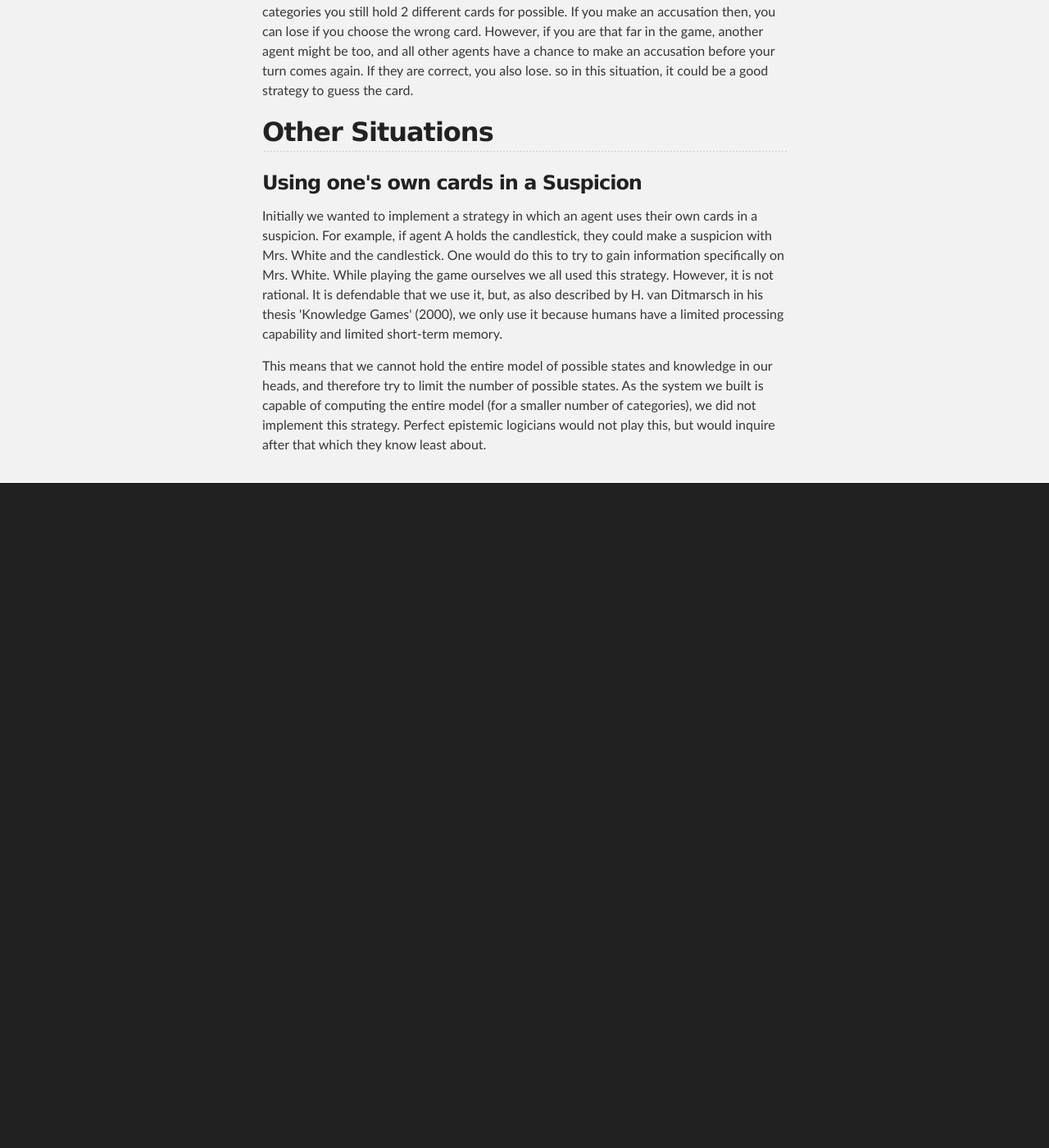
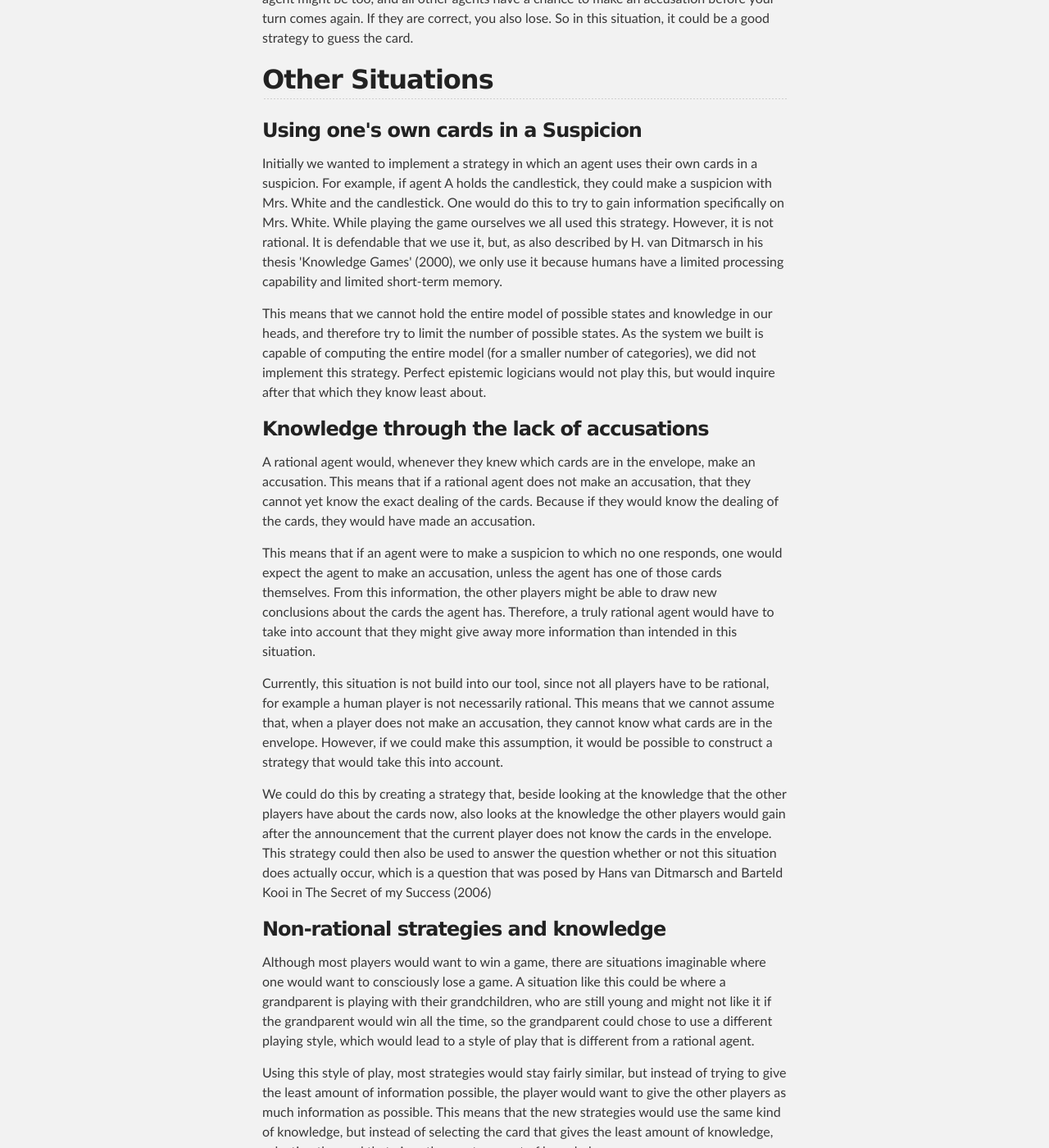
Before and after one commit to rmellema/Cluedo, a Jekyll site: the page built from strategies.html, in a window 1280 px wide and 1400 px high, scrolled down 2229 px. Shown: the whole window at 82% size. Built offline with Jekyll 4.4.1, drawn with Linux system fonts in a browser that asks for light colours; before the commit the page ends 2859 px from its top, so only the background shows below that; some of the changed text lies outside the part shown.

Commit message:
Wrote part for Strategies and Situations and made small change to implementation

```diff
--- a/strategies.html
+++ b/strategies.html
@@ -3,47 +3,158 @@ title: Strategies and Situations
 layout: default
 ---
 
-<h1>Strategies and Situations</h1>
-<p>Most of the strategies that can be played (as described below) originated from situations we encountered while playing the game ourselves, and from reasoning about possible tactics and other situations.</p>
+<p>Most of the strategies that can be played (as described below) originated
+from situations we encountered while playing the game ourselves, and from
+reasoning about possible tactics and other situations.</p>
 
 <h2>Suspicion Strategies</h2>
-<p>There are two strategies that can be used to determine which suspicion an agent could/should make when they get their turn. We named the first the 'default' strategy, and the second the 'complex' strategy.</p>
+<p>There are two strategies that can be used to determine which suspicion an
+agent could/should make when they get their turn. We named the first the
+'default' strategy, and the second the 'complex' strategy.</p>
 
 <h3>Default Suspicion Strategy</h3>
-<p>A very simple strategy: the agent chooses a card per category of which they do not know whether it is in the envelope, and then make that set their suspicion.</p>
+<p>A very simple strategy: the agent chooses a card per category of which they
+do not know whether it is in the envelope, and then make that set their
+suspicion.</p>
 
 <h3>Complex Suspicion Strategy</h3>
-<p>A more complex suspicion stratgy is to take into account the information of the other players. To do this, an agent first makes a list per category of the cards it does not yet know. Instead of just choosing one from this list, they check to see how many agents know something about that card. If agent A knows that agent I knows that card is in the envelope, or that agent I knows that card is held by agent A, that is seen as 'knowing something about that card'. If the other agent already knows something about these cards, they can gain more information if there are cards shown by an agent who has to respond to the suspicion. </p>
-<p>An example: Agent A suspects Mrs. White and the candlestick. However, I know that agent A has Mrs. White, because they showed me that card in a previous round. Agent B, who is asked to respond to the suspicion, shows agent A a card. Because I know that Agent B cannot have Mrs. White (because I know Agent A has it), the card shown must be the candlestick. In the game of cluedo the goal is to gain as much information as possible, while giving the other agents the least possible information. So, if it can be avoided, any agent wants to play the strategy that will give them new information, without giving more information than necessary to the other agents.</p>
+<p>A more complex suspicion strategy is to take into account the information of
+the other players. To do this, an agent first makes a list per category of the
+cards it does not yet know. Instead of just choosing one from this list, they
+check to see how many agents know something about that card. If agent A knows
+that agent I knows that card is in the envelope, or that agent I knows that card
+is held by agent A, that is seen as 'knowing something about that card'. If the
+other agent already knows something about these cards, they can gain more
+information if there are cards shown by an agent who has to respond to the
+suspicion. </p>
+
+<p>An example: Agent A suspects Mrs. White and the candlestick. However, I know
+that agent A has Mrs. White, because they showed me that card in a previous
+round. Agent B, who is asked to respond to the suspicion, shows agent A a card.
+Because I know that Agent B cannot have Mrs. White (because I know Agent A has
+it), the card shown must be the candlestick. In the game of Cluedo the goal is
+to gain as much information as possible, while giving the other agents the least
+possible information. So, if it can be avoided, any agent wants to play the
+strategy that will give them new information, without giving more information
+than necessary to the other agents.</p>
 
 <h2>Response Strategies</h2>
 <p>If another player makes a suspicion, an agent can be asked to respond to
 that query. This means that if the agent has one or more of the cards queried,
-they must show one of them. In all cases, if an agent only has one of the cards in the suspicion, they have to show that one. When they have more than one, there are different strategies that can be played. </p>
+they must show one of them. In all cases, if an agent only has one of the cards
+in the suspicion, they have to show that one. When they have more than one,
+there are different strategies that can be played. </p>
 
 <h3>Default Response Strategy</h3>
-<p>The simplest strategy that can be played is just to choose a card from the suspicion to return at random. If the agent only has one, this is easy, and otherwise, they choose one at random.</p>
+<p>The simplest strategy that can be played is just to choose a card from the
+suspicion to return at random. If the agent only has one, this is easy, and
+otherwise, they choose one at random.</p>
 
 
 <h3>Simple Response Strategy</h3>
-<p>A slightly more complicated strategy is to check whether you have already shown one of the cards to the querying agent. If you have (if you know that they know that you have that card), then just show that card again, that gives then no new information at all. If the agent hasn't shown any of the cards to the querying agent, then just choose a random card.</p>
+<p>A slightly more complicated strategy is to check whether you have already
+shown one of the cards to the querying agent. If you have (if you know that they
+know that you have that card), then just show that card again, that gives then
+no new information at all. If the agent hasn't shown any of the cards to the
+querying agent, then just choose a random card.</p>
 
 <h3>Optimal Response Strategy</h3>
-<p>This can be added on to the simple strategy, so if the agent has more than one of the cards in the suspicion, and has shown neither of them to the other agent before. In this case, you still want the opponent to gain the least amount of information. A way to do this is to reason about how many information showing each of these cards would give the other agent. If you know that they know almost all weapon cards, you would be better off to show a person card. However, if there are six possible weapons and four possible suspects, and you know that they know half of each category, it is better to show a weapon, because that gives the least amount of information, relatively.</p>
+<p>This can be added on to the simple strategy, so if the agent has more than
+one of the cards in the suspicion, and has shown neither of them to the other
+agent before. In this case, you still want the opponent to gain the least amount
+of information. A way to do this is to reason about how many information showing
+each of these cards would give the other agent. If you know that they know
+almost all weapon cards, you would be better off to show a person card. However,
+if there are six possible weapons and four possible suspects, and you know that
+they know half of each category, it is better to show a weapon, because that
+gives the least amount of information, relatively.</p>
 
 
 <h2>Accusation Strategies</h2>
-<p>There are several strategies that can be used to determine whether to make an accusation. the first is obvious one. The second is an alternative strategy that can be played by winning-driven agents. This is one we encountered while playing.</p>
+<p>There are several strategies that can be used to determine whether to make an
+accusation. The first is obvious one. The second is an alternative strategy that
+can be played by winning-driven agents. This is one we encountered while
+playing.</p>
 
 <h3>Default Accusation Strategy</h3>
-<p>If you know all the cards that are in the envelope (be eliminating all other possibilities), make an accusation containing those cards.</p>
+<p>If you know all the cards that are in the envelope (be eliminating all other
+possibilities), make an accusation containing those cards.</p>
 
 <h3>Risky Accusation Strategy</h3>
-<p>It can happen that you know all the cards in the envelope, except for one. So of one of the categories you still hold 2 different cards for possible. If you make an accusation then, you can lose if you choose the wrong card. However, if you are that far in the game, another agent might be too, and all other agents have a chance to make an accusation before your turn comes again. If they are correct, you also lose. so in this situation, it could be a good strategy to guess the card.</p>
+<p>It can happen that you know all the cards in the envelope, except for one. So
+of one of the categories you still hold 2 different cards for possible. If you
+make an accusation then, you can lose if you choose the wrong card. However, if
+you are that far in the game, another agent might be too, and all other agents
+have a chance to make an accusation before your turn comes again. If they are
+correct, you also lose. So in this situation, it could be a good strategy to
+guess the card.</p>
 
 
 <h2>Other Situations</h2>
 
 <h3>Using one's own cards in a Suspicion</h3>
-<p>Initially we wanted to implement a strategy in which an agent uses their own cards in a suspicion. For example, if agent A holds the candlestick, they could make a suspicion with Mrs. White and the candlestick. One would do this to try to gain information specifically on Mrs. White. While playing the game ourselves we all used this strategy. However, it is not rational. It is defendable that we use it, but, as also described by H. van Ditmarsch in his thesis 'Knowledge Games' (2000), we only use it because humans have a limited processing capability and limited short-term memory.</p>
-<p>This means that we cannot hold the entire model of possible states and knowledge in our heads, and therefore try to limit the number of possible states. As the system we built is capable of computing the entire model (for a smaller number of categories), we did not implement this strategy. Perfect epistemic logicians would not play this, but would inquire after that which they know least about. </p>
+<p>Initially we wanted to implement a strategy in which an agent uses their own
+cards in a suspicion. For example, if agent A holds the candlestick, they could
+make a suspicion with Mrs. White and the candlestick. One would do this to try
+to gain information specifically on Mrs. White. While playing the game ourselves
+we all used this strategy. However, it is not rational. It is defendable that we
+use it, but, as also described by H. van Ditmarsch in his thesis 'Knowledge
+Games' (2000), we only use it because humans have a limited processing
+capability and limited short-term memory.</p>
+<p>This means that we cannot hold the entire model of possible states and
+knowledge in our heads, and therefore try to limit the number of possible
+states. As the system we built is capable of computing the entire model (for a
+smaller number of categories), we did not implement this strategy. Perfect
+epistemic logicians would not play this, but would inquire after that which they
+know least about. </p>
+
+<h3 id="knowledge-through-the-lack-of-accusations">Knowledge through the lack of accusations</h3>
+<p>A rational agent would, whenever they knew which cards are in the envelope,
+make an accusation. This means that if a rational agent does not make an
+accusation, that they cannot yet know the exact dealing of the cards. Because if
+they would know the dealing of the cards, they would have made an
+accusation.</p>
+<p>This means that if an agent were to make a suspicion to which no one
+responds, one would expect the agent to make an accusation, unless the agent has
+one of those cards themselves. From this information, the other players might be
+able to draw new conclusions about the cards the agent has. Therefore, a truly
+rational agent would have to take into account that they might give away more
+information than intended in this situation.</p>
+<p>Currently, this situation is not build into our tool, since not all players
+have to be rational, for example a human player is not necessarily rational.
+This means that we cannot assume that, when a player does not make an
+accusation, they cannot know what cards are in the envelope. However, if we
+could make this assumption, it would be possible to construct a strategy that
+would take this into account.</p>
+<p>We could do this by creating a strategy that, beside looking at the knowledge
+that the other players have about the cards now, also looks at the knowledge the
+other players would gain after the announcement that the current player does not
+know the cards in the envelope. This strategy could then also be used to answer
+the question whether or not this situation does actually occur, which is a
+question that was posed by Hans van Ditmarsch and Barteld Kooi in The Secret of
+my Success (2006)</p>
+
+<h3 id="non-rational-strategies-and-knowledge">Non-rational strategies and knowledge</h3>
+<p>Although most players would want to win a game, there are situations
+imaginable where one would want to consciously lose a game. A situation like
+this could be where a grandparent is playing with their grandchildren, who are
+still young and might not like it if the grandparent would win all the time, so
+the grandparent could chose to use a different playing style, which would lead
+to a style of play that is different from a rational agent.</p>
+<p>Using this style of play, most strategies would stay fairly similar, but
+instead of trying to give the least amount of information possible, the player
+would want to give the other players as much information as possible. This means
+that the new strategies would use the same kind of knowledge, but instead of
+selecting the card that gives the least amount of knowledge, selecting the card
+that gives the most amount of knowledge.</p>
+<p>It would also be possible to favour one specific player over the other
+players. Here one must make a distinction between actively helping them out
+(selecting the card that would give that player the most information) and not
+caring whether or not that player gets more information (not taking them into
+account when calculating how much information the other players get). Whereas
+the first method is probably preferable for the grandparent in the previous
+example, the other strategy might be used when playing with people who play the
+game for the first time or not very well. It could also be used as a tiebreaker,
+for example if the optimal suspicion strategy would need to decide between two
+cards, they could use a weighted ranking, depending on how close they think the
+players are to winning the game.</p>
```
Also changed, not shown: implementation.html (+2 -7 lines).
